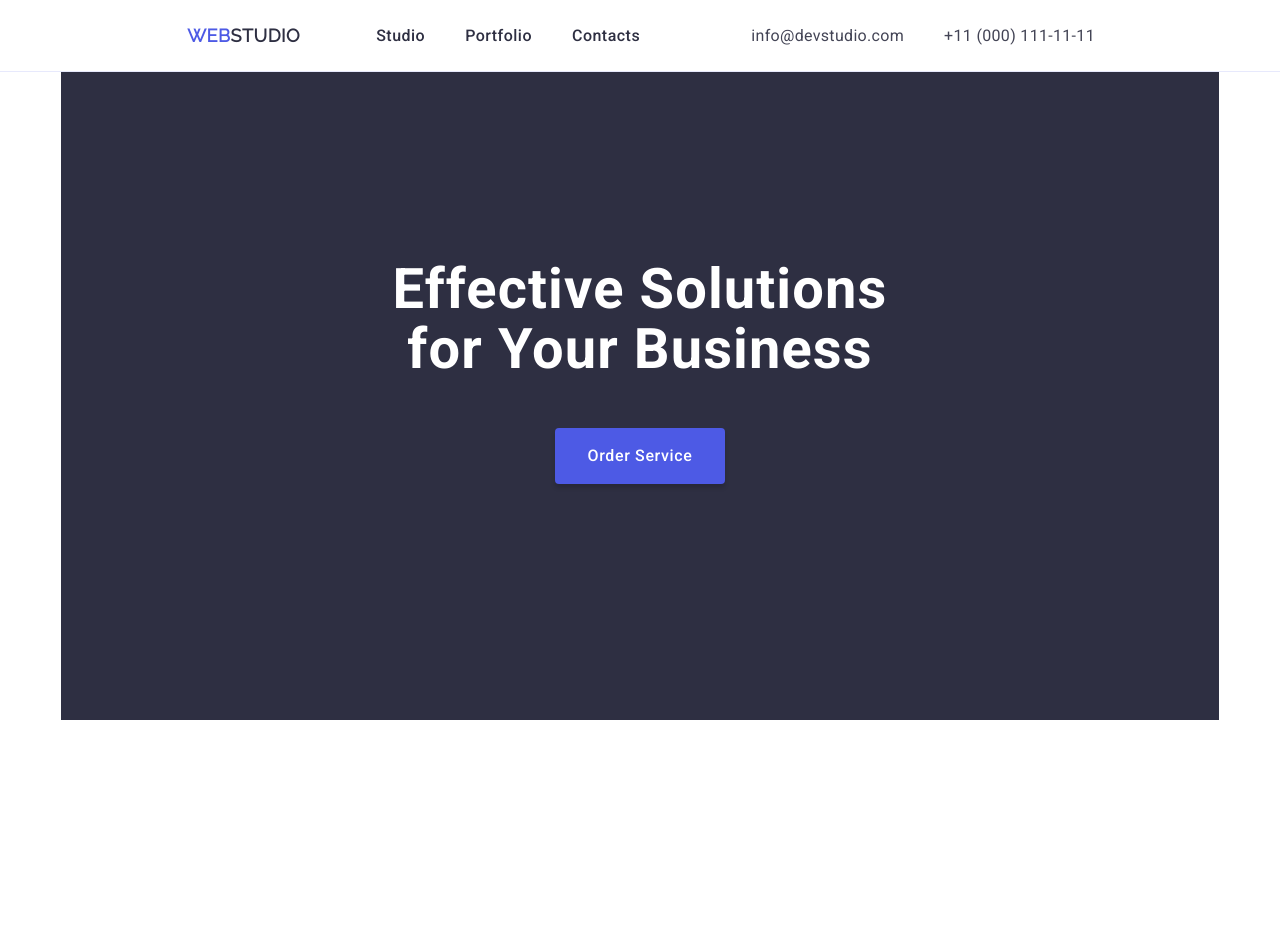
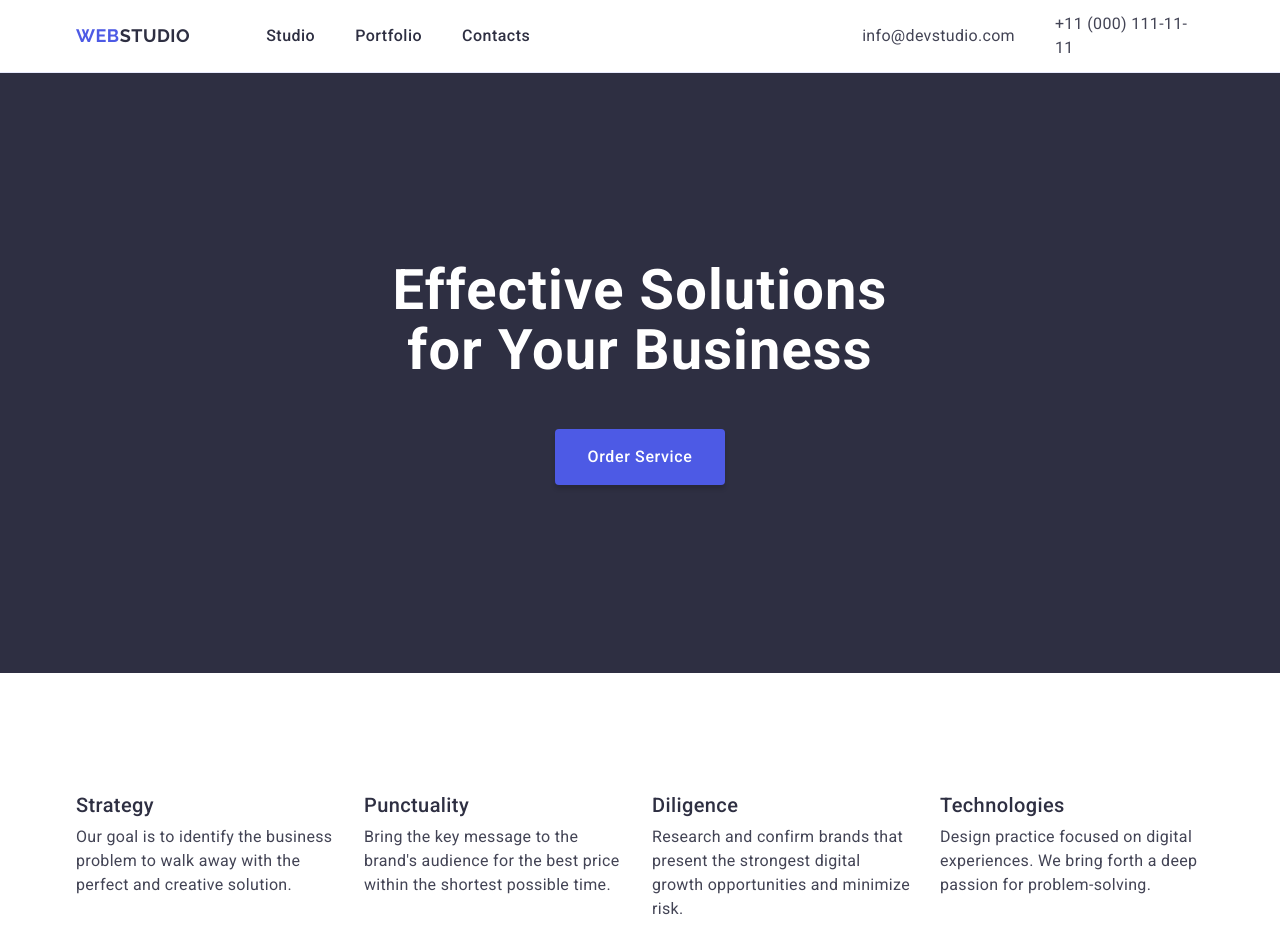
Before and after one commit to beolly/goit-markup-hw-03, a plain HTML site: page index.html in a window 1280 px wide. Shown: the top 952 px of the page. Drawn offline with nearby package versions, Linux system fonts and the light colour scheme.

Commit message:
Add files via upload

```diff
--- a/css/styles.css
+++ b/css/styles.css
@@ -6,12 +6,19 @@ body {
   font-style: normal;
   background: #fff;
 }
+h1,h2,h3,h4,h5,h6, p{
+  margin: 0;
+  padding: 0;
+}
 
-ul,
+ul,ol,
 li {
   list-style-type: none;
-  margin: 0;
+  margin-top: 0;
+  margin-bottom: 0;
   padding-left: 0;
+
+
 }
 a {
   text-decoration: none;
@@ -39,7 +46,12 @@ section {
   display: flex;
 
 }
-
+.page-nav {
+  display: flex;
+  justify-items: center;
+  align-items: center;
+  padding: 24px 0;
+}
 .page-logo {
   font-family: "Raleway", sans-serif;
   color: #4d5ae5;
@@ -48,19 +60,12 @@ section {
   letter-spacing: 0.03em;
   line-height: 1.17;
   text-transform: uppercase;
-  padding: 25px 0;
   margin-right: 76px;
 }
 .logo-span {
   color: #2e2f42;
 }
 
-.page-nav {
-  display: flex;
-  justify-items: center;
-  align-items: center;
-  margin: auto;
-}
 .menu {
   display: flex;
   gap: 40px;
@@ -81,20 +86,23 @@ section {
 .menu-li:active {
   text-decoration: underline #404bbf;
 }
-.menu-link{
-  padding: 24px 0;
-}
+
 .menu-link:focus,
 .menu-link:active {
   color: #404bbf;
 }
 .menu-adress {
   display: flex;
-  margin-right: 109px;
   font-style: normal;
-  align-items: center;
+  justify-items: center;
+
+  justify-content: space-between;
+  margin-left: 332px;
+  margin-right: 0;
 }
 .adress-list {
+
+  align-items: center;
   display: flex;
   gap: 40px;
 }
@@ -111,13 +119,13 @@ section {
 
 .hero-section {
   padding: 188px 0 ;
-  background: #2e2f42;
+  background:  #2E2F42;
 }
 .hero-title {
   color: #fff;
   text-align: center;
   max-width: 496px;
-  margin: auto;
+  margin: auto ;
   font-size: 56px;
   font-weight: 700;
   line-height: 1.07;
@@ -134,7 +142,7 @@ section {
   background-color: #4d5ae5;
   box-shadow: 0px 4px 4px 0px rgba(0, 0, 0, 0.15);
   cursor: pointer;
-  margin: 48px auto;
+  margin: 48px auto 0 auto;
   display: block;
   height: 56px;
   min-width: 169px;
@@ -146,9 +154,9 @@ section {
 }
 
 
-.benefits{
+/* .benefits{
   padding: 120px 0;
-}
+} */
 .visually-hidden {
   position: absolute;
   width: 1px;
@@ -188,7 +196,7 @@ section {
 /* team */
 .team-section {
   background-color: #f4f4fd;
-  padding: 120px 0 ;
+
 }
 
 .team-link {
@@ -268,8 +276,7 @@ section {
   line-height: 1.2;
   letter-spacing: 0.02em;
   margin-bottom: 8px ;
-  padding: 0 16px;
-  margin-bottom: 8px ;
+
 }
 .project-list {
   display: flex;
@@ -297,7 +304,7 @@ section {
   font-size: 16px;
   line-height: 1.5;
   letter-spacing: 0.02em;
-  padding: 0 16px;
+
 }
 
 .footer {
--- a/index.html
+++ b/index.html
@@ -11,12 +11,9 @@
       crossorigin="anonymous"
       referrerpolicy="no-referrer"
     />
-    <link rel="preconnect" href="https://fonts.googleapis.com" />
-    <link rel="preconnect" href="https://fonts.gstatic.com" crossorigin />
-    <link
-      href="https://fonts.googleapis.com/css2?family=Raleway&family=Roboto:wght@400;500;700&display=swap"
-      rel="stylesheet"
-    />
+    <link rel="preconnect" href="https://fonts.googleapis.com">
+    <link rel="preconnect" href="https://fonts.gstatic.com" crossorigin>
+    <link href="https://fonts.googleapis.com/css2?family=Raleway:wght@700&family=Roboto:wght@400;500;700&display=swap" rel="stylesheet">
 
     <link rel="stylesheet" href="./css/styles.css" />
   </head>
@@ -52,14 +49,14 @@
       </div>
     </header>
     <main>
-      <section class="hero-section container">
+      <section class="hero-section">
         <div class="hero section container">
           <h1 class="hero-title">Effective Solutions for Your Business</h1>
           <button class="button" type="button">Order Service</button>
         </div>
       </section>
-      <section class="benefits container">
-        <div class="benefits section container">
+      <section class="benefits">
+        <div class="benefits container">
           <h2 class="visually-hidden">Our Benefits</h2>
           <ul class="benefits-list">
             <li class="benefits-li">
@@ -93,7 +90,7 @@
           </ul>
         </div>
       </section>
-      <section class="team-section container">
+      <section class="team-section ">
         <div class="team section container">
           <h2 class="team-section-title">Our Team</h2>
           <ul class="team-list">
```
